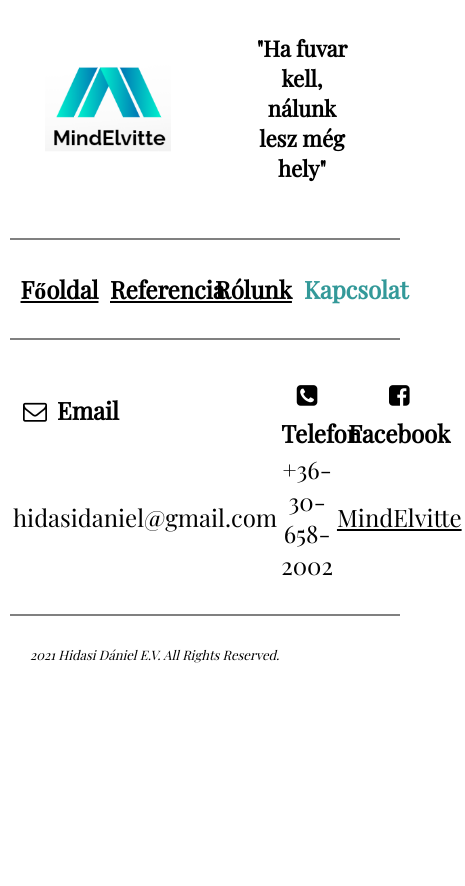
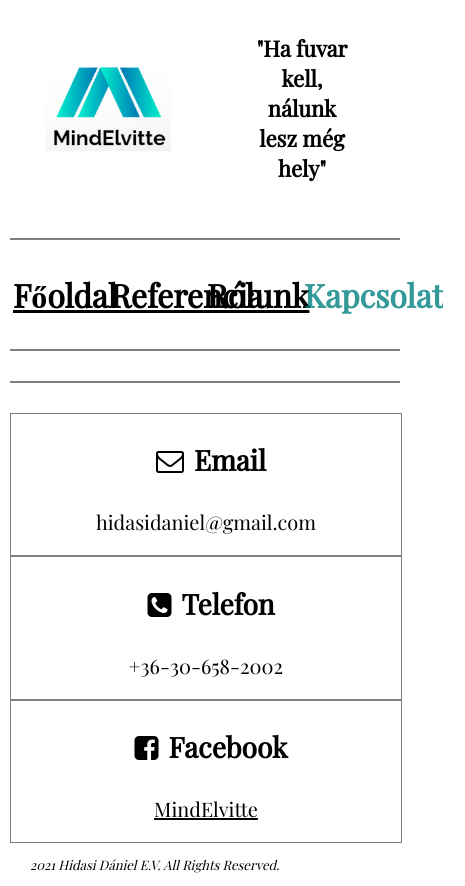
Before and after one commit to davidlippai/mindelvitte, a plain HTML site: page kapcsolat.html in a window 390 px wide. Shown: the whole page, 465 px wide, since content can reach past the window. Before the commit the page ends 844 px from the top, so only its background shows below. Drawn offline with nearby package versions, Linux system fonts and the light colour scheme.

Commit message:
responsivetest5

```diff
--- a/kapcsolat.html
+++ b/kapcsolat.html
@@ -24,18 +24,22 @@
     <hr>
   </div>
   <div>
-    <table>
-      <th class="contact left"><i class="fa fa-1.5x fa-envelope-o" aria-hidden="true"></i>Email</th>
-      <th class="contact center"><i class="fa fa-1.5x fa-phone-square" aria-hidden="true"></i>Telefon</th>
-      <th class="contact right"><i class="fa fa-1.5x fa-facebook-square" aria-hidden="true"></i>Facebook</th>
-      <tr>
-        <td class="contact left">hidasidaniel@gmail.com</td>
-        <td class="contact center">+36-30-658-2002</td>
-        <td class="contact right"><a href="http://www.facebook.com/MindElvitte" target="_blank">MindElvitte</a></td>
-      </tr>
-    </table>
-  </div>
   <hr>
+  <article>
+    <div class="contact-site">
+    <h2><i class="fa fa-1.5x fa-envelope-o" aria-hidden="true"></i>Email</h2>
+      <p class="contact-padding">hidasidaniel@gmail.com</p>
+    </div>
+    <div class="contact-site">
+    <h2><i class="fa fa-1.5x fa-phone-square" aria-hidden="true"></i>Telefon</h2>
+      <p class="contact-padding">+36-30-658-2002</p>
+    </div>
+    <div class="contact-site">
+    <h2><i class="fa fa-1.5x fa-facebook-square" aria-hidden="true"></i>Facebook</h2>
+      <p class="contact-padding"><a href="https://www.facebook.com/MindElvitte" target="_blank">MindElvitte</a></p>
+    </div>
+  </article>
   <p class="rights">2021 Hidasi Dániel E.V. All Rights Reserved.</p>
+</div>
 </body>
 </html>
--- a/main.css
+++ b/main.css
@@ -23,7 +23,11 @@ blockquote {
   transition: all 0.1s ease-in-out;
 }
 .menu-button{
-  font-size: 1.5rem;
+  font-size: 2rem;
+}
+
+h2 {
+  font-size: 1.75rem;
 }
 #menu-button1 {
  color: rgba(0, 128, 128, .8);
@@ -84,8 +88,8 @@ p {
 /*referencia-oldal*/
 
 .referencia {
-  height: 40vh;
-  width: 40vh;
+  height: 25vh;
+  width: 25vh;
   border: solid 0.075rem grey;
 }
 
@@ -120,5 +124,13 @@ i {
 
 .reference-table {
   width: 100%;
-  position: relative;
 }
+
+.contact-site, .contact-padding {
+  text-align: center;
+}
+
+.contact-site {
+  border: solid 0.025rem grey;
+  width: 100%;
+}
```
